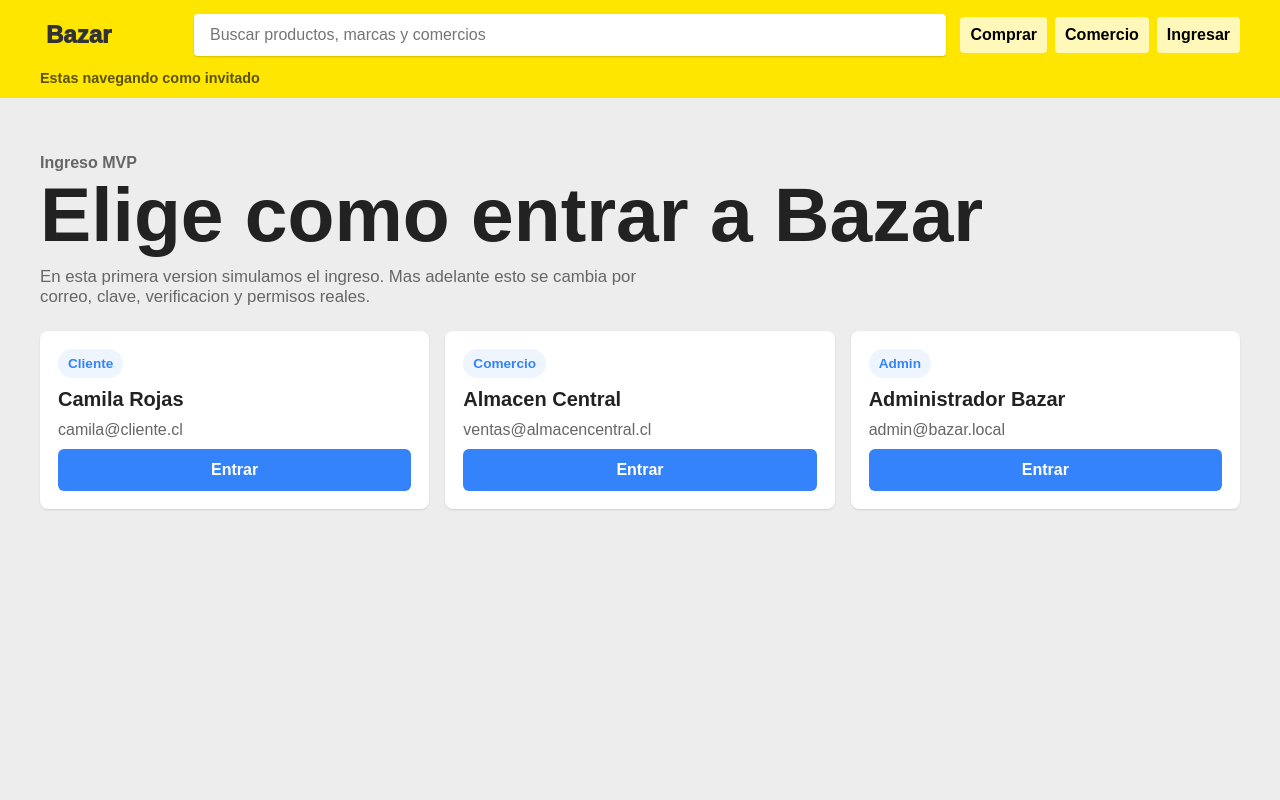
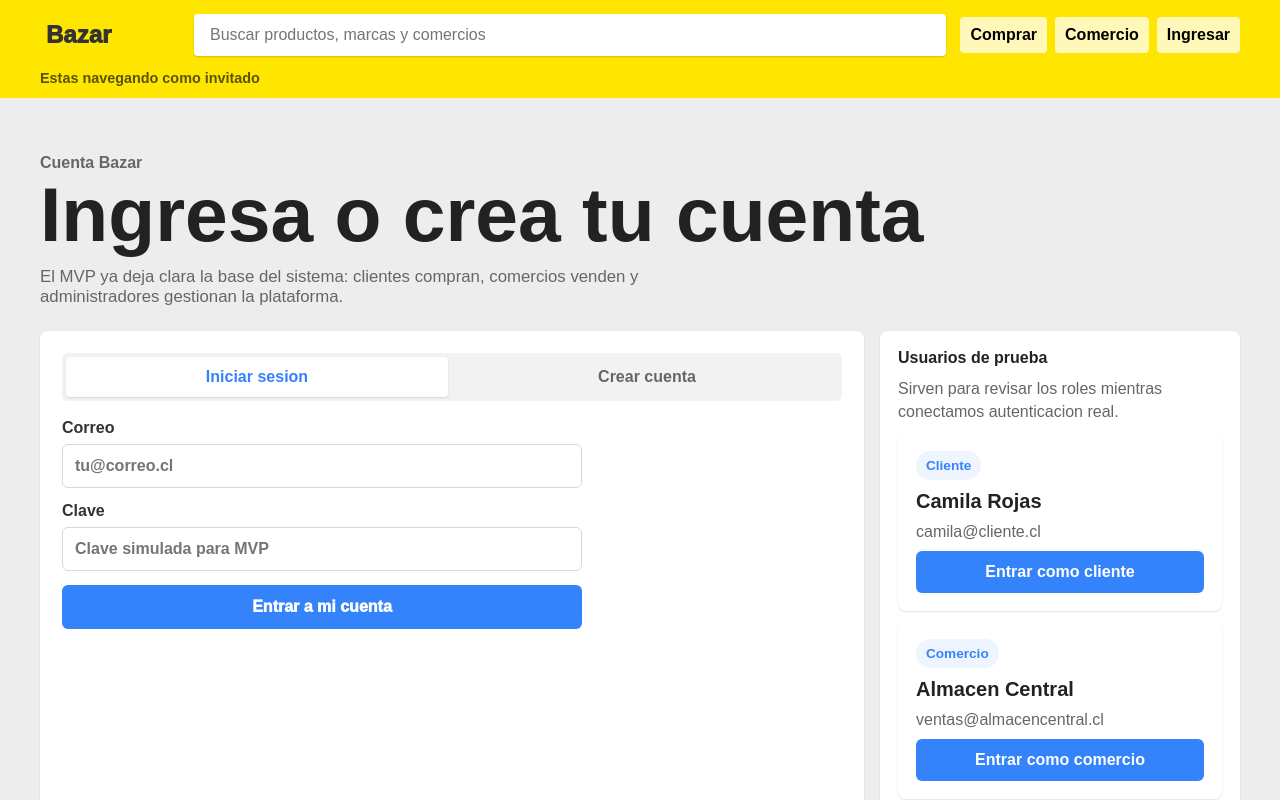
Before and after one commit to tactikaconsulting/tactika-digital, a Next.js app in the folder apps/bazar/: page / in a window 1280 px wide. Both pictures are taken after a click on the button "Ingresar". Shown: the top 800 px of the page. Built offline with nearby package versions, Linux system fonts and the light colour scheme.

Commit message:
Add professional account entry screen

```diff
--- a/apps/bazar/app/globals.css
+++ b/apps/bazar/app/globals.css
@@ -422,13 +422,15 @@ select {
   line-height: 1.45;
 }
 
-.login-grid {
+.auth-layout {
   display: grid;
-  grid-template-columns: repeat(3, minmax(0, 1fr));
+  grid-template-columns: minmax(0, 1fr) 360px;
   gap: 16px;
   margin-top: 24px;
 }
 
+.auth-card,
+.demo-users,
 .login-card,
 .empty-access {
   display: grid;
@@ -437,6 +439,94 @@ select {
   background: var(--surface);
   padding: 18px;
   box-shadow: 0 1px 2px rgba(0, 0, 0, 0.12);
+}
+
+.auth-card {
+  align-content: start;
+  gap: 18px;
+  padding: 22px;
+}
+
+.auth-tabs {
+  display: grid;
+  grid-template-columns: 1fr 1fr;
+  gap: 8px;
+  border-radius: 6px;
+  background: #f2f2f2;
+  padding: 4px;
+}
+
+.auth-tabs button {
+  min-height: 40px;
+  border: 0;
+  border-radius: 4px;
+  background: transparent;
+  color: var(--muted);
+  font-weight: 900;
+}
+
+.auth-tabs button.active {
+  background: #ffffff;
+  color: var(--blue);
+  box-shadow: 0 1px 2px rgba(0, 0, 0, 0.12);
+}
+
+.auth-form {
+  display: grid;
+  gap: 14px;
+  max-width: 520px;
+}
+
+.auth-form label {
+  display: grid;
+  gap: 7px;
+  color: #333333;
+  font-weight: 850;
+}
+
+.auth-form input,
+.auth-form select {
+  min-height: 44px;
+  border: 1px solid #d8d8d8;
+  border-radius: 6px;
+  padding: 0 12px;
+  background: #ffffff;
+}
+
+.auth-form button {
+  min-height: 44px;
+  border: 0;
+  border-radius: 6px;
+  background: var(--blue);
+  color: #ffffff;
+  font-weight: 950;
+}
+
+.auth-message {
+  margin: 0;
+  border-radius: 6px;
+  background: #fff7d6;
+  color: #665500;
+  padding: 12px;
+  font-weight: 800;
+}
+
+.demo-users {
+  align-content: start;
+}
+
+.demo-users h2,
+.demo-users p {
+  margin: 0;
+}
+
+.demo-users h2 {
+  font-size: 1rem;
+}
+
+.demo-users > p {
+  color: var(--muted);
+  line-height: 1.45;
 }
 
 .login-card span {
@@ -587,14 +677,14 @@ select {
   .market-layout,
   .product,
   .admin-grid,
-  .account-layout {
+  .account-layout,
+  .auth-layout {
     grid-template-columns: 1fr;
   }
 
   .header-inner nav,
   .cards,
-  .payment-grid,
-  .login-grid {
+  .payment-grid {
     grid-template-columns: 1fr 1fr;
   }
 
@@ -626,8 +716,7 @@ select {
 
 @media (max-width: 640px) {
   .cards,
-  .payment-grid,
-  .login-grid {
+  .payment-grid {
     grid-template-columns: 1fr;
   }
 }
--- a/apps/bazar/app/page.tsx
+++ b/apps/bazar/app/page.tsx
@@ -12,7 +12,15 @@ export default function BazarApp() {
   const [orders, setOrders] = useState<Order[]>([]);
   const [users, setUsers] = useState<UserAccount[]>(initialUsers);
   const [activeUser, setActiveUser] = useState<UserAccount | null>(null);
+  const [authMode, setAuthMode] = useState<"login" | "register">("login");
+  const [authMessage, setAuthMessage] = useState("");
   const [query, setQuery] = useState("");
+  const [loginEmail, setLoginEmail] = useState("");
+  const [accountDraft, setAccountDraft] = useState({
+    name: "",
+    email: "",
+    role: "cliente" as Exclude<UserRole, "admin">,
+  });
   const [newUser, setNewUser] = useState({
     name: "",
     email: "",
@@ -83,6 +91,7 @@ export default function BazarApp() {
 
   function signInAs(user: UserAccount) {
     setActiveUser(user);
+    setAuthMessage("");
 
     if (user.role === "comercio") {
       setView("vender");
@@ -95,6 +104,48 @@ export default function BazarApp() {
     }
 
     setView("cuenta");
+  }
+
+  function submitLogin() {
+    const email = loginEmail.trim().toLowerCase();
+    const user = users.find((account) => account.email.toLowerCase() === email);
+
+    if (!user) {
+      setAuthMessage("No encontramos ese correo. Puedes crear una cuenta nueva.");
+      return;
+    }
+
+    signInAs(user);
+  }
+
+  function submitRegistration() {
+    if (!accountDraft.name.trim() || !accountDraft.email.trim()) {
+      setAuthMessage("Completa nombre y correo para crear la cuenta.");
+      return;
+    }
+
+    const existingUser = users.find(
+      (user) => user.email.toLowerCase() === accountDraft.email.trim().toLowerCase(),
+    );
+
+    if (existingUser) {
+      setAuthMessage("Ese correo ya existe. Puedes iniciar sesion con esa cuenta.");
+      setAuthMode("login");
+      setLoginEmail(existingUser.email);
+      return;
+    }
+
+    const createdUser: UserAccount = {
+      id: `${accountDraft.role.toUpperCase()}-${1000 + users.length}`,
+      name: accountDraft.name.trim(),
+      email: accountDraft.email.trim(),
+      role: accountDraft.role,
+      status: accountDraft.role === "comercio" ? "Pendiente KYC" : "Activo",
+    };
+
+    setUsers((current) => [createdUser, ...current]);
+    setAccountDraft({ name: "", email: "", role: "cliente" });
+    signInAs(createdUser);
   }
 
   function createUser() {
@@ -208,25 +259,119 @@ export default function BazarApp() {
       {view === "ingresar" && (
         <section className="dashboard">
           <div className="section-title">
-            <p>Ingreso MVP</p>
-            <h1>Elige como entrar a Bazar</h1>
+            <p>Cuenta Bazar</p>
+            <h1>Ingresa o crea tu cuenta</h1>
             <span>
-              En esta primera version simulamos el ingreso. Mas adelante esto se cambia por
-              correo, clave, verificacion y permisos reales.
+              El MVP ya deja clara la base del sistema: clientes compran, comercios venden
+              y administradores gestionan la plataforma.
             </span>
           </div>
 
-          <div className="login-grid">
+          <div className="auth-layout">
+            <section className="auth-card">
+              <div className="auth-tabs" role="tablist" aria-label="Ingreso Bazar">
+                <button
+                  type="button"
+                  className={authMode === "login" ? "active" : ""}
+                  onClick={() => {
+                    setAuthMode("login");
+                    setAuthMessage("");
+                  }}
+                >
+                  Iniciar sesion
+                </button>
+                <button
+                  type="button"
+                  className={authMode === "register" ? "active" : ""}
+                  onClick={() => {
+                    setAuthMode("register");
+                    setAuthMessage("");
+                  }}
+                >
+                  Crear cuenta
+                </button>
+              </div>
+
+              {authMode === "login" ? (
+                <div className="auth-form">
+                  <label>
+                    Correo
+                    <input
+                      value={loginEmail}
+                      onChange={(event) => setLoginEmail(event.target.value)}
+                      placeholder="tu@correo.cl"
+                      type="email"
+                    />
+                  </label>
+                  <label>
+                    Clave
+                    <input placeholder="Clave simulada para MVP" type="password" />
+                  </label>
+                  <button type="button" onClick={submitLogin}>
+                    Entrar a mi cuenta
+                  </button>
+                </div>
+              ) : (
+                <div className="auth-form">
+                  <label>
+                    Nombre
+                    <input
+                      value={accountDraft.name}
+                      onChange={(event) =>
+                        setAccountDraft((current) => ({ ...current, name: event.target.value }))
+                      }
+                      placeholder="Nombre o comercio"
+                    />
+                  </label>
+                  <label>
+                    Correo
+                    <input
+                      value={accountDraft.email}
+                      onChange={(event) =>
+                        setAccountDraft((current) => ({ ...current, email: event.target.value }))
+                      }
+                      placeholder="tu@correo.cl"
+                      type="email"
+                    />
+                  </label>
+                  <label>
+                    Tipo de cuenta
+                    <select
+                      value={accountDraft.role}
+                      onChange={(event) =>
+                        setAccountDraft((current) => ({
+                          ...current,
+                          role: event.target.value as Exclude<UserRole, "admin">,
+                        }))
+                      }
+                    >
+                      <option value="cliente">Cliente comprador</option>
+                      <option value="comercio">Comercio vendedor</option>
+                    </select>
+                  </label>
+                  <button type="button" onClick={submitRegistration}>
+                    Crear y entrar
+                  </button>
+                </div>
+              )}
+
+              {authMessage && <p className="auth-message">{authMessage}</p>}
+            </section>
+
+            <aside className="demo-users">
+              <h2>Usuarios de prueba</h2>
+              <p>Sirven para revisar los roles mientras conectamos autenticacion real.</p>
               {users.slice(0, 3).map((user) => (
                 <article className="login-card" key={user.id}>
                   <span>{user.role}</span>
                   <strong>{user.name}</strong>
                   <p>{user.email}</p>
                   <button type="button" onClick={() => signInAs(user)}>
-                  Entrar
+                    Entrar como {user.role}
                   </button>
                 </article>
               ))}
+            </aside>
           </div>
         </section>
       )}
```
Lines whose indentation alone changed are shown as unchanged.
